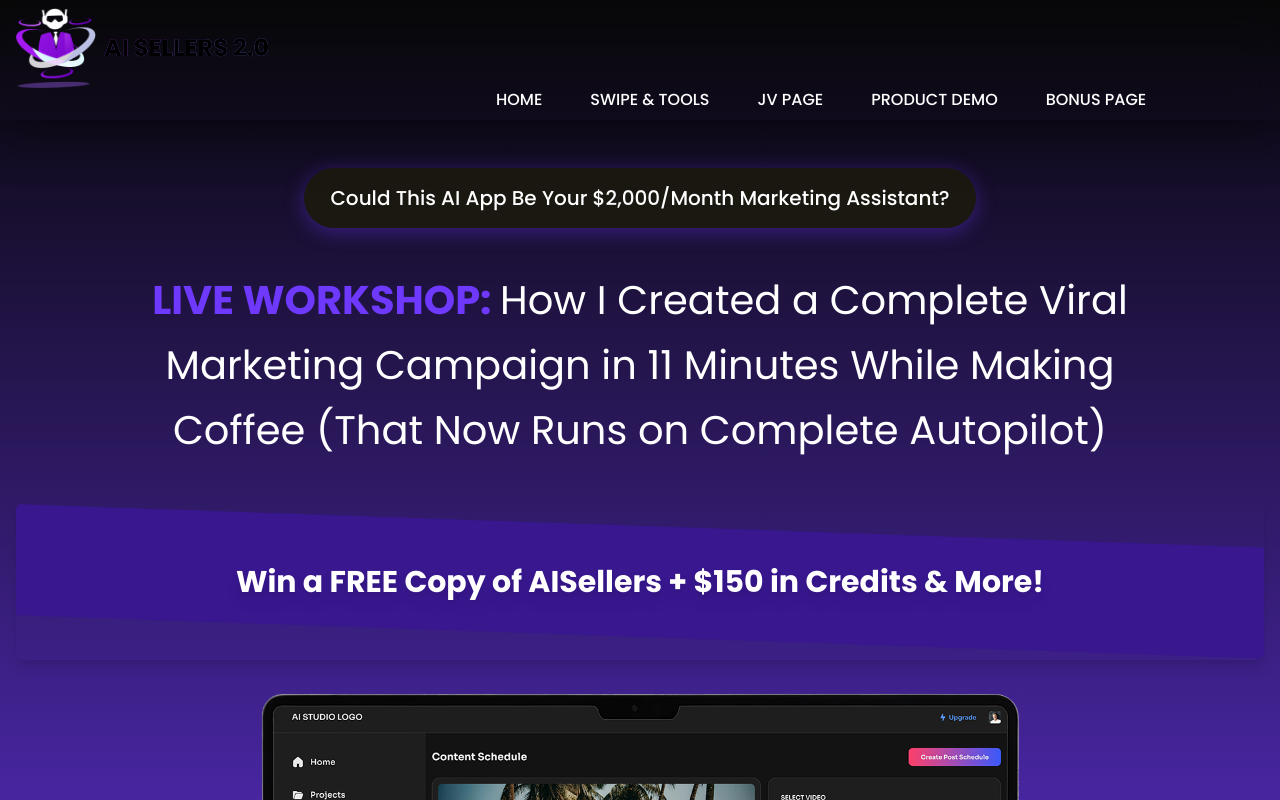
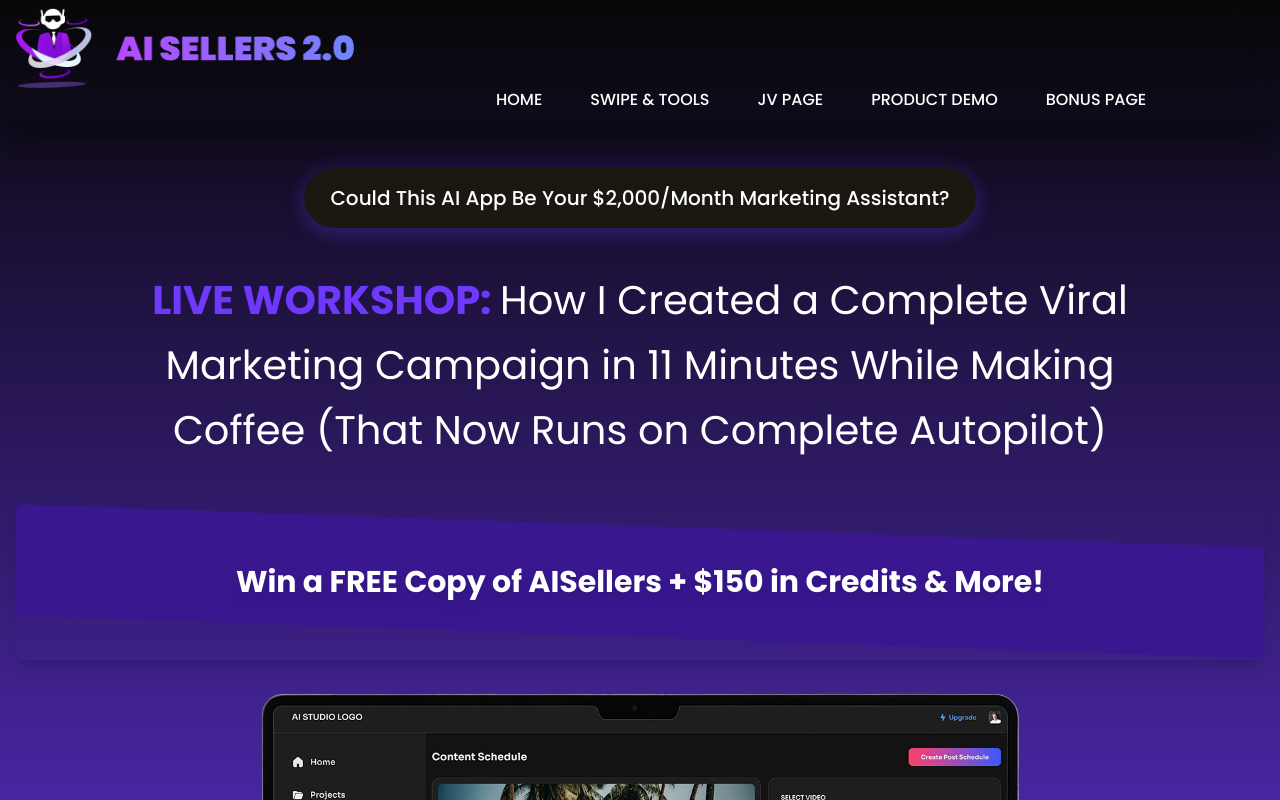
Before and after one commit to atAshishGaur/AISeller, a React (Create React App) app: page /#/ in a window 1280 px wide. Shown: the top 800 px of the page. Built offline with nearby package versions, Linux system fonts and the light colour scheme.

Commit message:
committtttttttt

```diff
--- a/src/components/header.js
+++ b/src/components/header.js
@@ -1,6 +1,7 @@
 import image from "../assets/Vector (1).png"
 import rectangle from "../assets/Rectangle 34627026.png"
 import laptop from "../assets/Laptop-Screen-mockup 1.png"
+import ai from "../assets/AI SELLERS 2.0.png"
 
 const Header = () => {
   return (
@@ -16,9 +17,11 @@
           {/* Logo & Title */}
           <div className="flex items-center gap-2">
             <img src={image} alt="logo" className="h-[60px] w-[60px] sm:h-[80px] sm:w-[80px]" />
-            <div className="bg-clip-text  bg-gradient-to-r from-[#B549FF] to-[#7185FF] font-black text-xl sm:text-2xl">
-  AI SELLERS 2.0
+
+<div className="w-full flex justify-center px-4">
+  <img src={ai} alt="AI" className="w-full max-w-[500px] h-auto object-contain" />
 </div>
+
 
           </div>
 
```
Also changed, not shown: src/assets/AI SELLERS 2.0.png (added).
